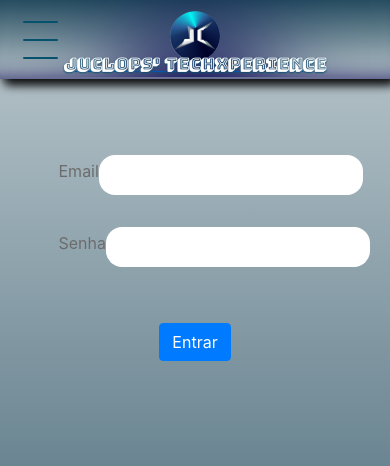
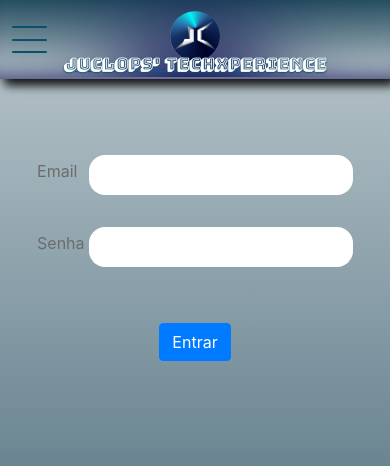
Before and after one commit to ju-c-lopes/model-blog-platform, a Django app: page /login/ in a window 390 px wide. Shown: the top 466 px of the page. Run offline with Django 5.2, Linux system fonts and the light colour scheme; some libraries are stand-ins or nearby versions; some web fonts are replaced.

Commit message:
made some fixes

```diff
--- a/blogModel/urls.py
+++ b/blogModel/urls.py
@@ -25,5 +25,6 @@ urlpatterns = [
     path('', include('website.urls.HomeUrl')),
     path('nossa-equipe/', include('website.urls.TeamUrl')),
     path('login/', include('website.urls.LoginUrl')),
+    path('sign-up/', include('website.urls.SignUpUrl')),
     path('logout/', include('website.urls.LogoutUrl')),
 ] + static(settings.STATIC_URL, document_root=settings.STATIC_ROOT) + static(settings.MEDIA_URL, document_root=settings.MEDIA_ROOT)
--- a/website/static/css/header.css
+++ b/website/static/css/header.css
@@ -18,8 +18,8 @@
     .button-menu-mobile {
         background: none;
         margin: 5px;
-        width: 70px;
-        height: 70px;
+        width: 3rem;
+        height: 3rem;
         display: flex;
         flex-direction: column;
         align-items: center;
--- a/website/static/css/login.css
+++ b/website/static/css/login.css
@@ -10,14 +10,13 @@
         align-items: center;
         width: 90vw;
     }
-
     .login-div form fieldset div {
         color: #6c6c6c;
         display: flex;
         flex-direction: row;
         justify-content: space-between;
         align-items: center;
-        width: 70vw;
+        width: 90%;
         margin-bottom: 2em;
     }
     input[type="text"],
--- a/website/static/scripts/buttonMobile.js
+++ b/website/static/scripts/buttonMobile.js
@@ -14,12 +14,13 @@ const openMenu = () => {
 }
 
 function clickButton() {
+    console.log("aqui")
     btn.classList.toggle("active");
     menuNavigation.classList.toggle("menu-visible");
     menuNavigation.classList.contains("menu-visible") ? openMenu() : closeMenu();
 };
 
-btn.onclick = clickButton;//!btn.classList.contains("active");
+btn.onclick = clickButton;
 
 menuNavigation.addEventListener('touchstart' || 'click' || 'scroll', (e) => {
     e.stopPropagation();
@@ -28,7 +29,7 @@ menuNavigation.addEventListener('touchstart' || 'click' || 'scroll', (e) => {
 window.addEventListener('touchstart' || 'click' || 'scroll', (e) => {
     if ((e.target !== menuNavigation) && menuNavigation.classList.contains("menu-visible")) {
         if (e.target === btn) {
-            btn.onclick;
+            return;
         } else {
             childElements = menuNavigation.children;
             for (let child of childElements) {
```
Also changed, not shown: other parts of website/static/css/header.css (+1 -1 lines).
